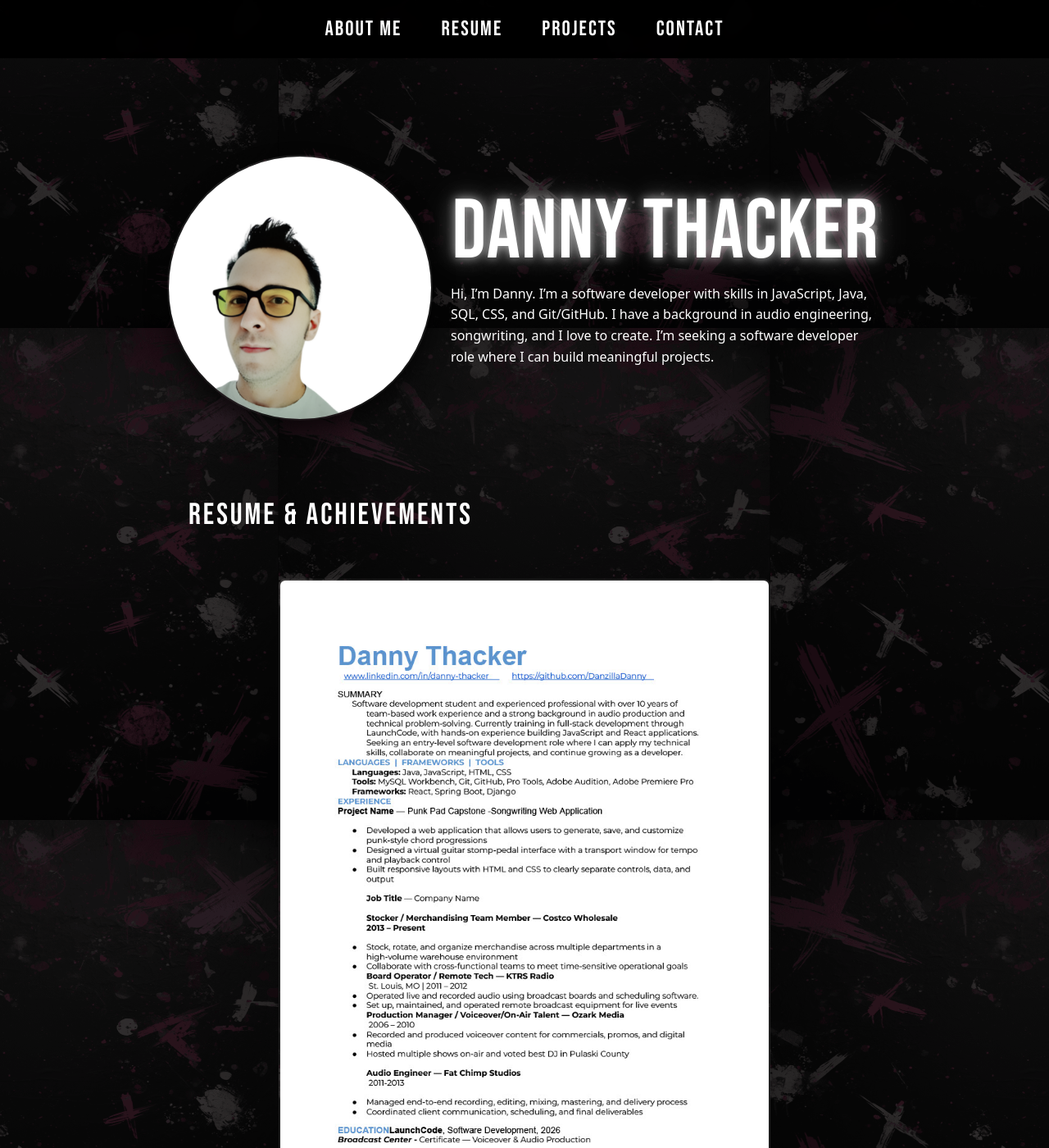
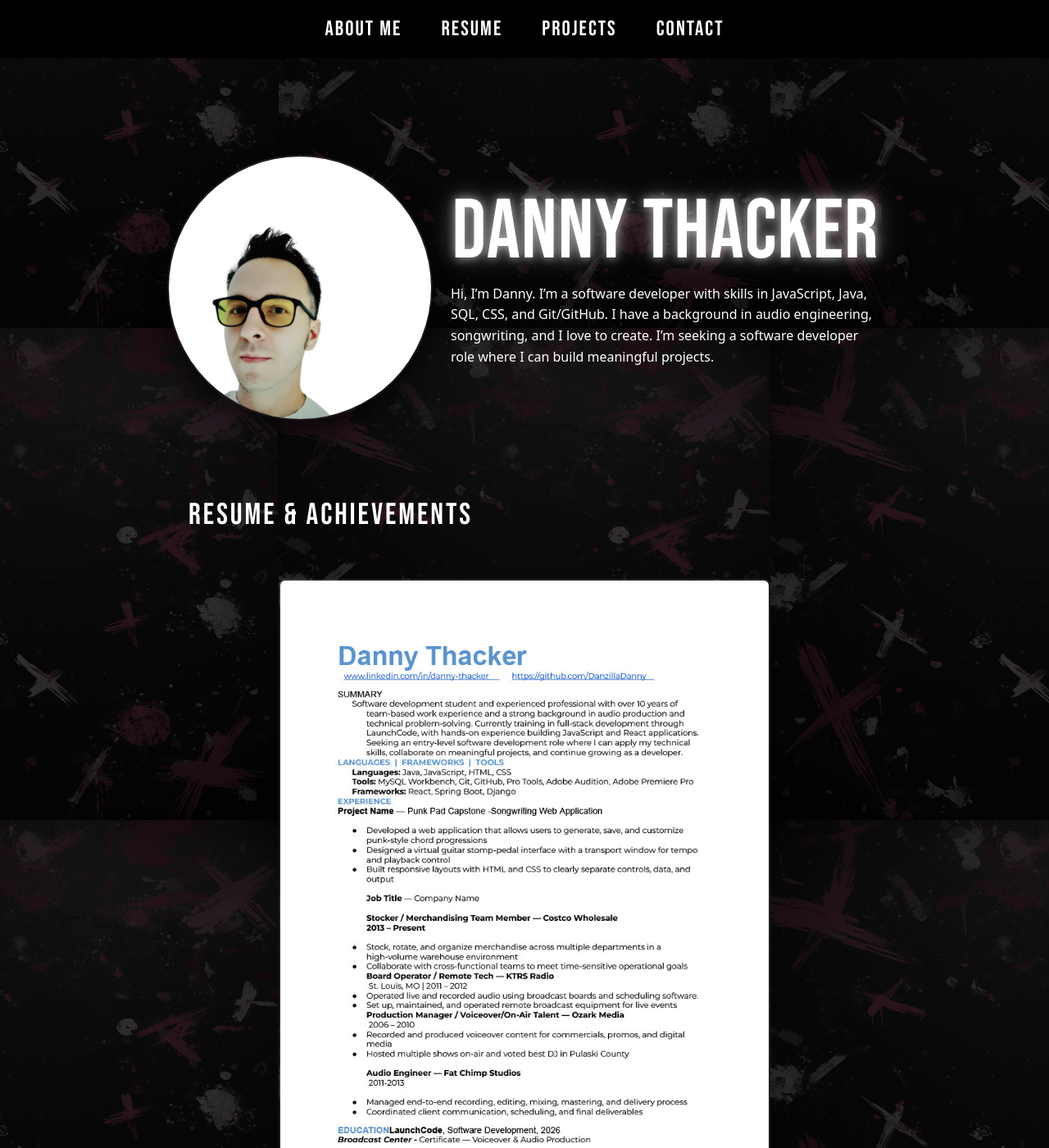
Before and after one commit to DanzillaDanny/DanzillaDanny.github.io, a Jekyll site: the page built from index.md, in a window 1280 px wide and 1400 px high. Shown: the whole window at 82% size. Built offline with Jekyll 4.4.1, drawn with Linux system fonts in a browser that asks for light colours.

Commit message:
animation change to pic

```diff
--- a/assets/index.css
+++ b/assets/index.css
@@ -14,7 +14,7 @@
 @keyframes slideInLeft {
   from {
     opacity: 0;
-    transform: translateX(-18px);
+    transform: translateX(-14px);
   }
   to {
     opacity: 1;
@@ -237,7 +237,7 @@
   display: block;
 
   object-fit: cover;
-  object-position: center;
+  object-position: 58% 35%;
 
   max-width: none;
   aspect-ratio: auto;
```
